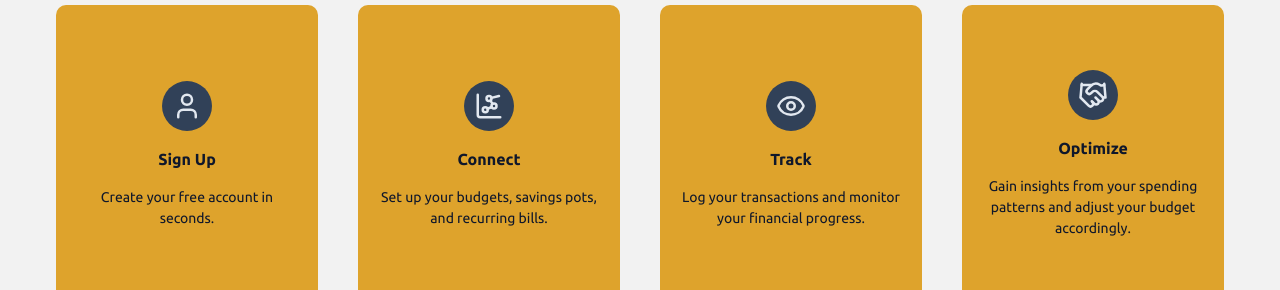
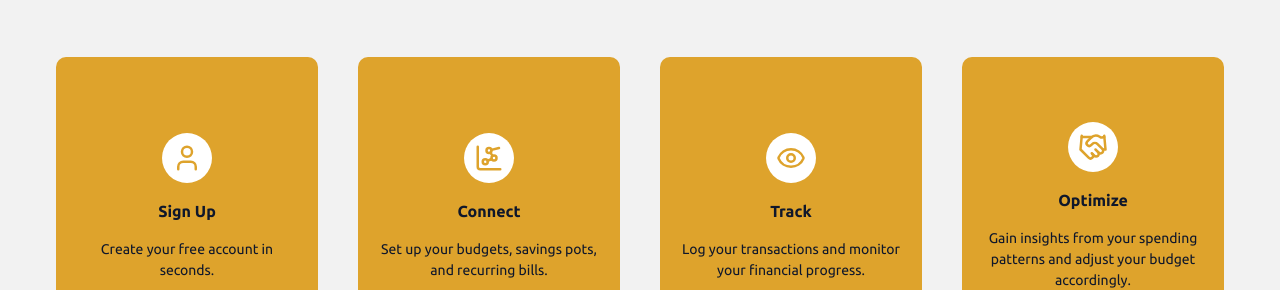
Before and after one commit to inancciftci/savemore, a Next.js app: page / in a window 1280 px wide. Shown: the part 1577-1867 px from the top of the page. Built offline with nearby package versions, Linux system fonts and the light colour scheme.

Commit message:
Readme.MD update

```diff
--- a/components/homepage/HowItWorks.tsx
+++ b/components/homepage/HowItWorks.tsx
@@ -5,11 +5,13 @@ const HowItWorks = () => {
   return (
     <div className="container">
       <div className="flex flex-col gap-10 items-center">
-        <h2 className="text-h1 uppercase tracking-widest">How it works?</h2>
+        <h2 className="text-h1 uppercase tracking-widest mb-13">
+          How it works?
+        </h2>
         <div className="grid grid-cols-4 gap-10 items-center">
           <div className="flex h-[300px] flex-col bg-[#dea32c] p-4 rounded-lg gap-4 items-center justify-center">
-            <div className="bg-slate-700 rounded-full w-[50px] aspect-square flex items-center justify-center">
-              <User size={30} className="text-slate-200" />
+            <div className="bg-white rounded-full w-[50px] aspect-square flex items-center justify-center">
+              <User size={30} className="text-[#dea32c]" />
             </div>
 
             <h4 className="text-h4 text-slate-900 font-bold">Sign Up</h4>
@@ -18,8 +20,8 @@ const HowItWorks = () => {
             </p>
           </div>
           <div className="flex h-[300px] flex-col bg-[#dea32c] p-4 rounded-lg gap-4 items-center justify-center">
-            <div className="bg-slate-700 rounded-full w-[50px] aspect-square flex items-center justify-center">
-              <ChartNetwork size={30} className="text-slate-200" />
+            <div className="bg-white rounded-full w-[50px] aspect-square flex items-center justify-center">
+              <ChartNetwork size={30} className="text-[#dea32c]" />
             </div>
 
             <h4 className="text-h4 text-slate-900 font-bold">Connect</h4>
@@ -28,8 +30,8 @@ const HowItWorks = () => {
             </p>
           </div>
           <div className="flex h-[300px] flex-col bg-[#dea32c] p-4 rounded-lg gap-4 items-center justify-center">
-            <div className="bg-slate-700 rounded-full w-[50px] aspect-square flex items-center justify-center">
-              <Eye size={30} className="text-slate-200" />
+            <div className="bg-white rounded-full w-[50px] aspect-square flex items-center justify-center">
+              <Eye size={30} className="text-[#dea32c]" />
             </div>
 
             <h4 className="text-h4 text-slate-900 font-bold">Track</h4>
@@ -38,8 +40,8 @@ const HowItWorks = () => {
             </p>
           </div>
           <div className="flex h-[300px] flex-col bg-[#dea32c] p-4 rounded-lg gap-4 items-center justify-center">
-            <div className="bg-slate-700 rounded-full w-[50px] aspect-square flex items-center justify-center">
-              <Handshake size={30} className="text-slate-200" />
+            <div className="bg-white rounded-full w-[50px] aspect-square flex items-center justify-center">
+              <Handshake size={30} className="text-[#dea32c]" />
             </div>
 
             <h4 className="text-h4 text-slate-900 font-bold">Optimize</h4>
```
Also changed, not shown: 1 other file (tests, documents, lock files or other folders).
